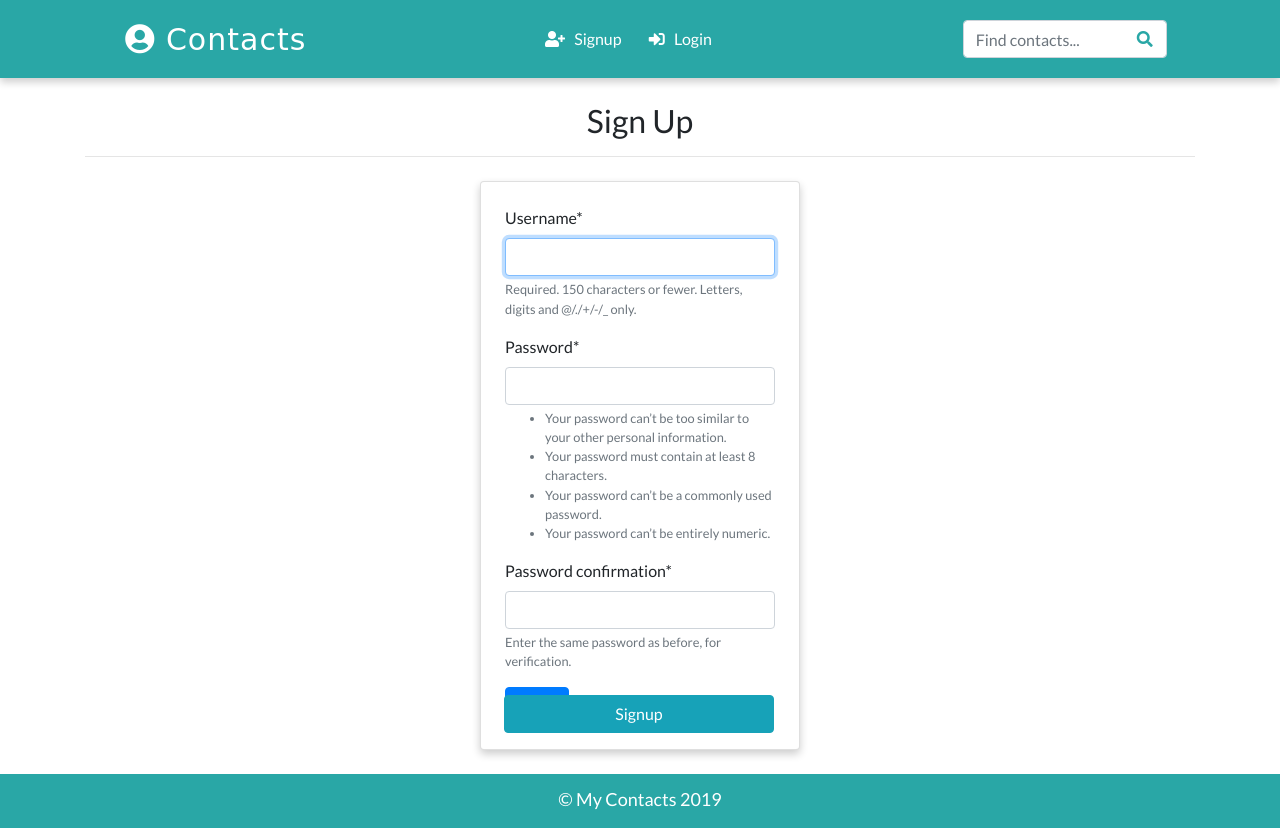
After one commit to kiyegga/django-contacts-management, a Django app: page /signup/ in a window 1280 px wide. The commit adds this page. Run offline with Django 3.2, Linux system fonts and the light colour scheme; some libraries are stand-ins or nearby versions.

Commit message:
some added functionality, second commit

```diff
--- a/app/urls.py
+++ b/app/urls.py
@@ -1,18 +1,22 @@
 from os import name
 from django.urls import path, re_path
-from .views import ContactCreateView, HomePageView, ContactDetailView, search, ContactUpdateView, ContactDeleteView  # home, detail,
+#from .views import ContactCreateView, HomePageView, ContactDetailView, search, ContactUpdateView, ContactDeleteView  # home, detail,
+from . import views
 
 
 app_name = 'app'
 urlpatterns = [
    # path('', home, name="home"),
-   path('', HomePageView.as_view(), name="home"),
+   path('', views.HomePageView.as_view(), name="home"),
    # path('detail/<int:id>/', detail, name="detail"),
    # path('detail/<int:pk>/', ContactDetailView.as_view(), name="detail"),
    path('detail/<slug:slug>/',
-         ContactDetailView.as_view(), name="detail"),
-   path('search', search, name="search"),
-   path('contacts/create', ContactCreateView.as_view(), name="create"),
-   path('contacts/update/<int:pk>', ContactUpdateView.as_view(), name="update"),
-   path('contacts/delete/<int:pk>', ContactDeleteView.as_view(), name="delete"),
+        views.ContactDetailView.as_view(), name="detail"),
+   path('search', views.search, name="search"),
+   path('contacts/create', views.ContactCreateView.as_view(), name="create"),
+   path('contacts/update/<int:pk>',
+        views.ContactUpdateView.as_view(), name="update"),
+   path('contacts/delete/<int:pk>',
+        views.ContactDeleteView.as_view(), name="delete"),
+   path('signup/', views.SignUpView.as_view(), name="signup"),
 ]
--- a/app/views.py
+++ b/app/views.py
@@ -4,6 +4,7 @@ from django.shortcuts import render, get_object_or_404, redirect
 from .models import Contact
 from django.views.generic import ListView, DetailView
 from django.views.generic.edit import CreateView, UpdateView, DeleteView
+from django.contrib.auth.forms import UserCreationForm
 
 # def home(request):
 #     contacts = Contact.objects.all()
@@ -76,3 +77,9 @@ class ContactDeleteView(DeleteView):
     model = Contact
     template_name = 'delete.html'
     success_url = '/'
+
+
+class SignUpView(CreateView):
+    form_class = UserCreationForm
+    template_name = 'registration/signup.html'
+    success_url = 'home '
--- a/contact/settings.py
+++ b/contact/settings.py
@@ -132,3 +132,7 @@ MEDIA_ROOT = BASE_DIR / '/media/'
 
 # Crispy forms
 CRISPY_TEMPLATE_PACK = 'bootstrap4'
+#for authentication
+LOGIN_URL = 'login'
+LOGOUT_URL = 'logout'
+LOGIN_REDIRECT_URL = 'app:home'
--- a/contact/urls.py
+++ b/contact/urls.py
@@ -22,6 +22,7 @@ from django.conf.urls.static import static
 urlpatterns = [
     path('admin/', admin.site.urls),
     path('', include('app.urls', namespace='app')),
+    path('', include('django.contrib.auth.urls')),
 ]
 
 urlpatterns += static(settings.STATIC_URL, document_root=settings.STATIC_ROOT)
--- a/templates/base.html
+++ b/templates/base.html
@@ -33,9 +33,21 @@
             <i class="fas fa-user-circle"></i>&nbsp;Contacts
         </a>
         <p class="feature-link m-0 p-0">
-        <a href="{% url 'app:create' %}" class="mr-4 text-white">
-        <i class="fas fa-plus"></i> &nbsp; Add Contact
-        </a>
+            {% if request.user.is_authenticated %}
+                <a href="{% url 'app:create' %}" class="mr-4 text-white">
+                    <i class="fas fa-plus"></i> &nbsp; Add Contact
+                </a>
+                <a href="{% url 'logout' %}" class="mr-4 text-white">
+                    <i class="fas fa-sign-in-alt"></i> &nbsp; Logout
+                </a>
+            {% else %}
+                <a href="{% url 'app:signup' %}" class="mr-4 text-white">
+                    <i class="fas fa-user-plus"></i> &nbsp; Signup
+                </a>
+                <a href="{% url 'login' %}" class="mr-4 text-white">
+                    <i class="fas fa-sign-in-alt"></i> &nbsp; Login
+                </a>
+            {% endif %}
         </p>
         <form class="form-inline my-2" action="{% url 'app:search' %}" method="GET">
             {% csrf_token %}
--- /dev/null
+++ b/templates/registration/signup.html
@@ -0,0 +1,21 @@
+{% extends 'base.html' %}
+{% load crispy_forms_tags %}
+{% block title %}
+Signup
+{% endblock title %}
+
+{% block content %}
+<div class="container">
+    <h2 class="heading font-weight-light text-center">Sign Up</h2>
+    <hr>
+</div>
+<div class="container w-25 card p-4 mt-4">
+    <form action="" method="POST" enctype="multipart/form-data">
+        {% csrf_token %}
+        {{form|crispy}}
+        <input class="btn btn-primary" type="button" value="Input">
+        <button type="submit" class="w-100 text-white text-ceter my-2 btn btn-info">Signup</button>
+    </form>
+</div>
+
+{% endblock content %}
```
Also changed, not shown: templates/registration/logged_out.html (added, +18 -0 lines), templates/registration/login.html (added, +21 -0 lines), db.sqlite3.
